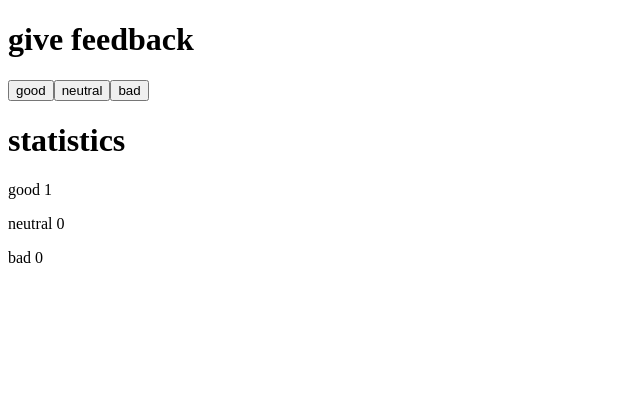
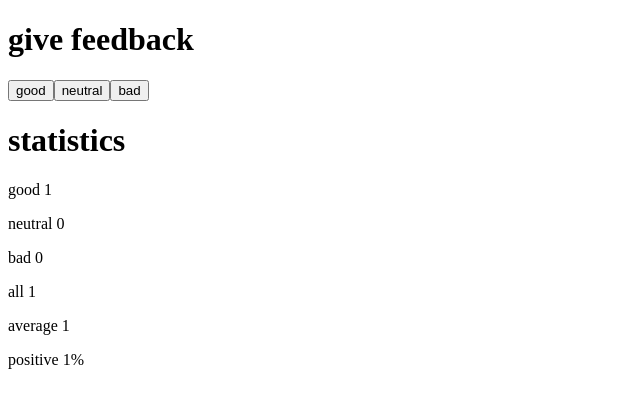
Before and after one commit to samly100405/fullstack_open, a React (Vite) app in the folder part1/: page / in a window 1280 px wide. Both pictures are taken after a click on the button "good". Shown: the top 408 px of the page, without its empty margins (0-640 px from the left). Built offline with nearby package versions, Linux system fonts and the light colour scheme.

Commit message:
e 1.7 unicafe step 2

```diff
--- a/part1/src/App.jsx
+++ b/part1/src/App.jsx
@@ -4,6 +4,9 @@ const App = () => {
   const [good, setGood] = useState(0)
   const [neutral, setNeutral] = useState(0)
   const [bad, setBad] = useState(0)
+
+  const average = (good, neutral, bad) => (good - bad)/(good + neutral + bad)
+  const positive = (good, neutral, bad) => good/(good + neutral + bad)
 
   return (
     <div className="app">
@@ -17,6 +20,9 @@ const App = () => {
       <p>good {good}</p>
       <p>neutral {neutral}</p>
       <p>bad {bad}</p>
+      <p>all {good + neutral + bad}</p>
+      { good + neutral + bad > 0 && <p>average {average(good, neutral, bad)}</p> }
+      { good + neutral + bad > 0 && <p>positive {positive(good, neutral, bad)}%</p> }
     </div>
   )
 }
```
